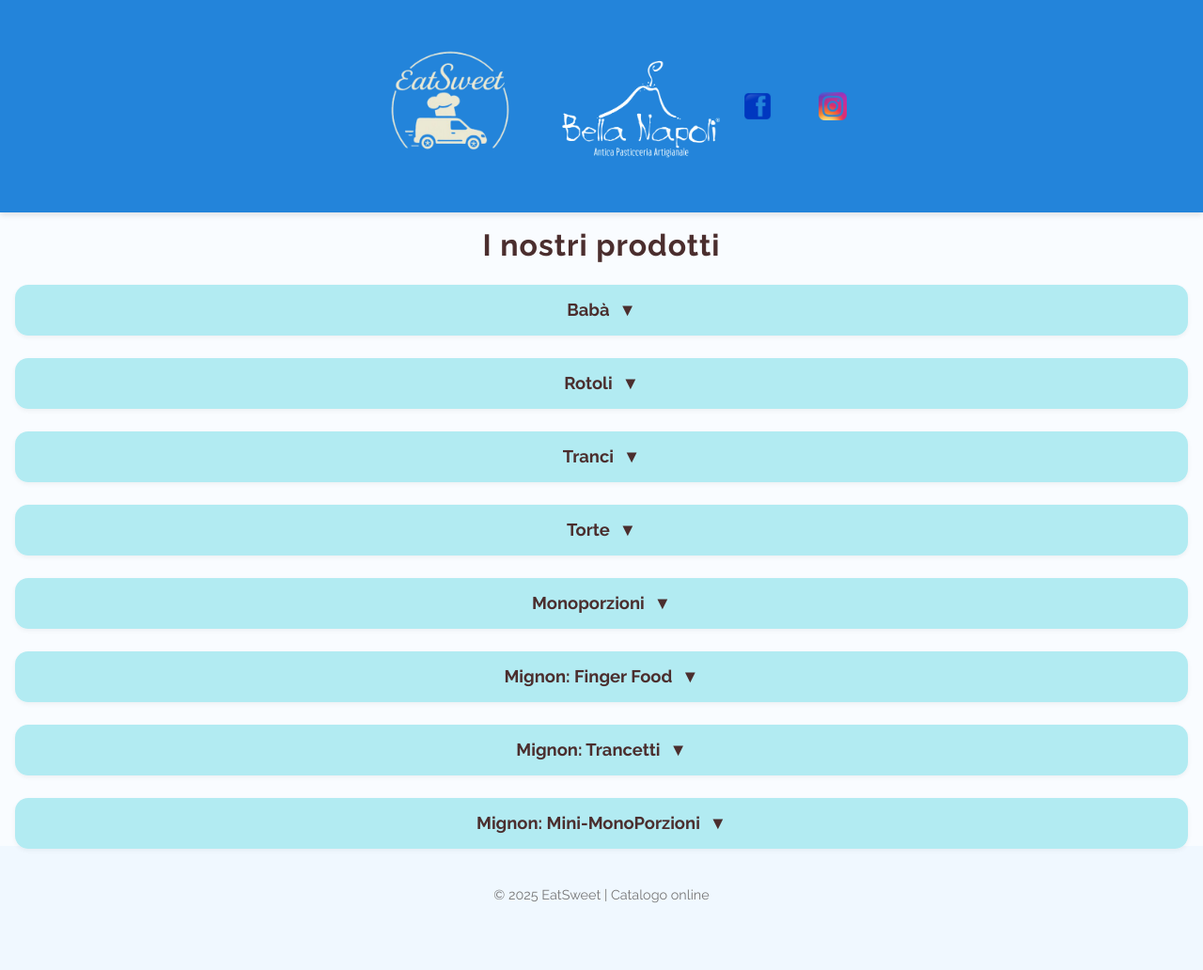
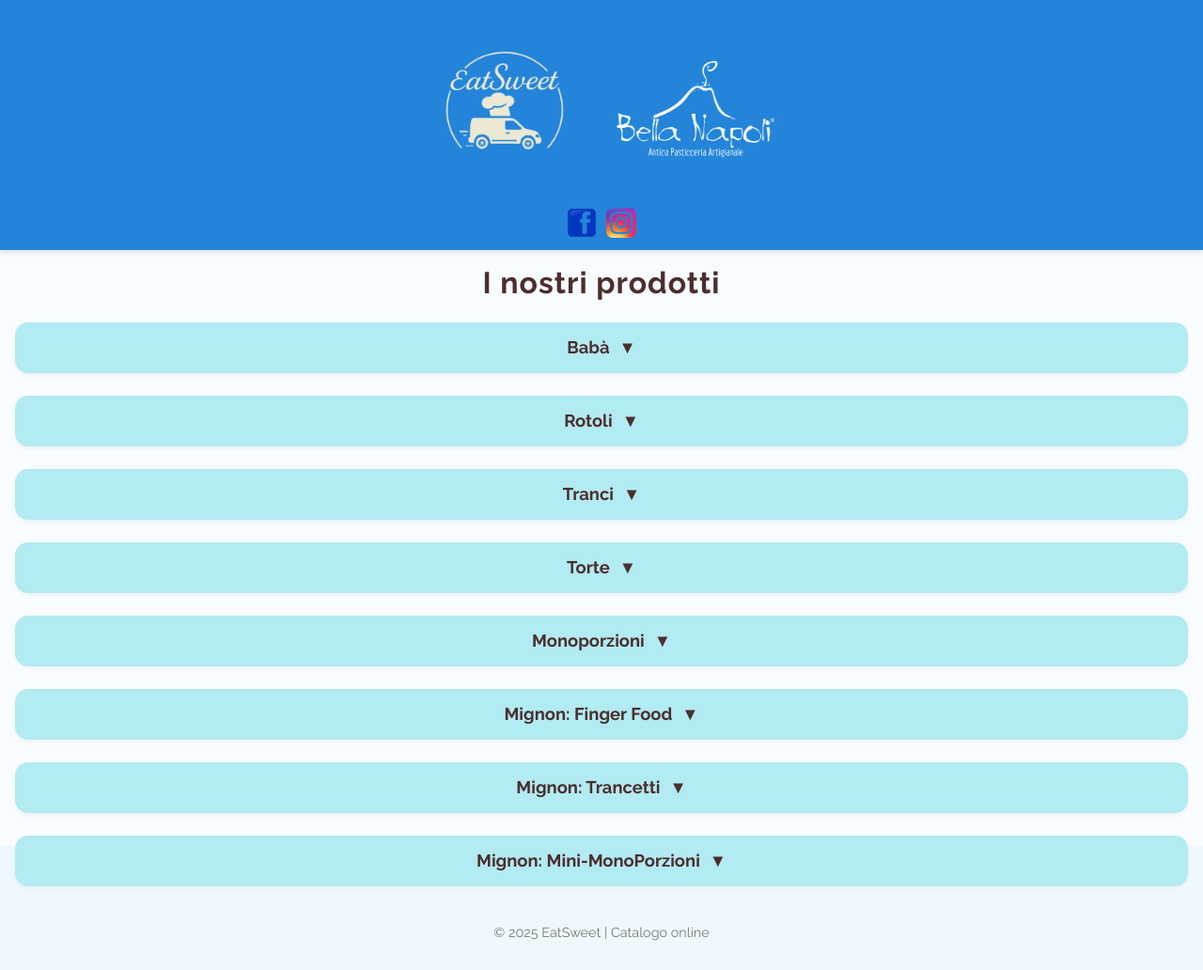
Before and after one commit to FedeNoce/fedenoce.github.io, a Jekyll site: the page eatsweet/index.html, which Jekyll copies as it is, in a window 1280 px wide. Shown: the whole page at 94% size. Built offline with Jekyll 4.4.1, drawn with Linux system fonts in a browser that asks for light colours; before the commit the page ends 992 px from its top, so only the background shows below that.

Commit message:
modified:   eatsweet/index.html

```diff
--- a/eatsweet/index.html
+++ b/eatsweet/index.html
@@ -19,14 +19,40 @@
 
     /* HEADER */
 
+    /* HEADER */
 header {
   display: flex;
-      justify-content: center;   /* loghi centrati */
-      align-items: center;       /* allineati verticalmente */
-      gap: 6px;                  /* spazio minimo tra i loghi */
+  flex-direction: column;      /* stack logos and social icons vertically */
+  justify-content: center;     /* center vertically */
+  align-items: center;         /* center horizontally */
+  gap: 8px;                    /* space between logos and social icons */
   padding: 0.8rem;
   background: #2384da;
   box-shadow: 0 3px 6px rgba(0,0,0,0.1);
+}
+
+header .logo-container {
+  display: flex;
+  justify-content: center;     /* center logos horizontally */
+  align-items: center;
+  gap: 6px;                    /* space between the two logos */
+}
+
+header .logo {
+  max-width: 200px;            /* dimensione massima per desktop */
+  width: 40vw;                 /* occupano circa il 40% dello schermo */
+  height: auto;                /* mantiene proporzioni */
+}
+
+header .social-links {
+  display: flex;
+  justify-content: center;     /* center icons horizontally */
+  gap: 10px;                   /* space between icons */
+}
+
+header .social-icon {
+  width: 32px;                 /* adjust as needed */
+  height: 32px;
 }
 
     .logo {
@@ -80,26 +106,19 @@
     @media (min-width: 600px) {
       .prodotti { grid-template-columns: repeat(auto-fit, minmax(150px, 1fr)); }
     }
-    .social-links {
-      display: flex;
-      align-items: center;       /* vertically aligns icons and text */
-      justify-content: center;   /* centers the whole block horizontally */
-      gap: 50px;                 /* space between icons and text */
-      margin: 20px 0;            /* optional spacing above/below */
-    }
 
-    .social-icon {
-      width: 30px;               /* adjust size as needed */
-      height: 30px;
-    }
 
 
   </style>
 </head>
 <body>
+
   <header>
+    <div class="logo-container">
       <img src="./assets/immagini/logo_new.png" alt="Dolci B.N. Logo" class="logo">
       <img src="./assets/immagini/logo_bn.png" alt="Secondo Logo" class="logo">
+    </div>
+
     <div class="social-links">
       <a href="https://www.facebook.com/YourPage" target="_blank" rel="noopener">
         <img src="./assets/logo/Facebook_icon.png" alt="Facebook" class="social-icon">
```
Lines whose indentation alone changed are shown as unchanged.
